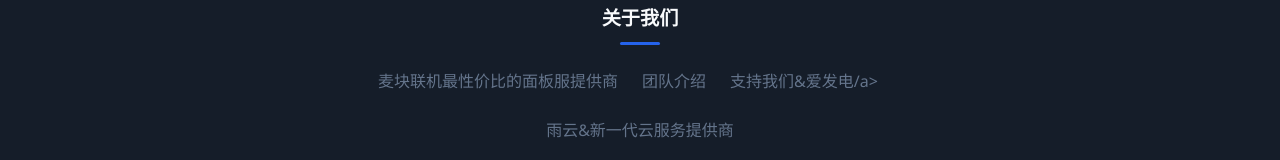
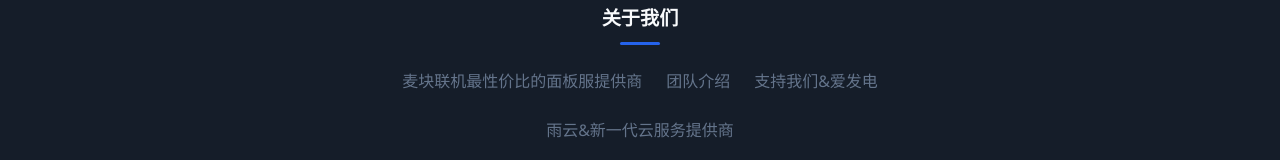
Before and after one commit to xgp2012/game, a plain HTML site: page index.html in a window 1280 px wide. Shown: the part 2278-2438 px from the top of the page. Drawn offline with Linux system fonts and the light colour scheme.

Commit message:
Update index.html

```diff
--- a/index.html
+++ b/index.html
@@ -537,7 +537,7 @@
                     <ul class="footer-links">
                         <li><a href="https://minekuai.com/auth/register/DP5qViy">麦块联机最性价比的面板服提供商</a></li>
                         <li><a href="#">团队介绍</a></li>
-                        <li><a href="https://afdian.com/a/mindows">支持我们&爱发电/a></li>
+                        <li><a href="https://afdian.com/a/mindows">支持我们&爱发电</a></li>
                         <li><a href="https://www.rainyun.com/MzcyODUw_">雨云&新一代云服务提供商</a></li>
                     </ul>
                     <p>灯塔游戏下载站致力于为玩家提供最新、最热门的游戏资源，打造安全、便捷的游戏下载体验。</p>
```
